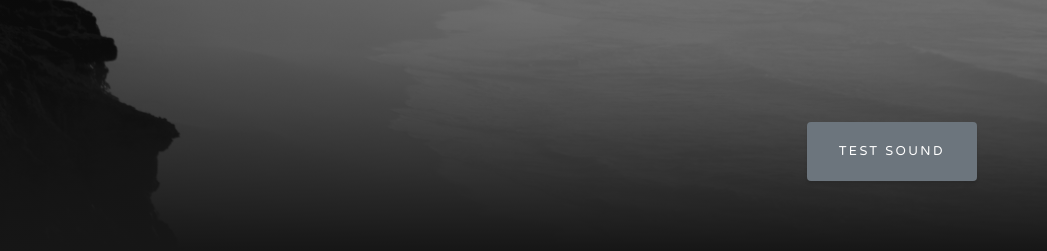
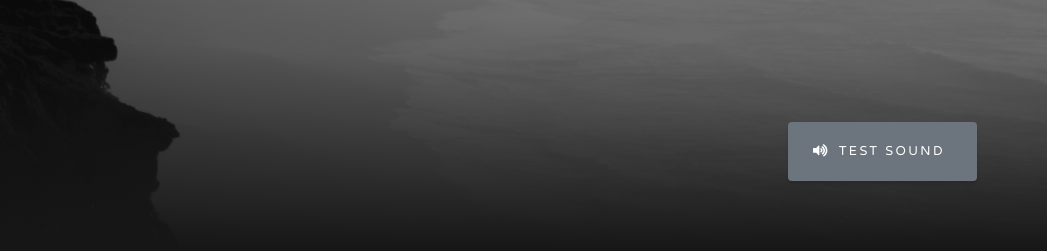
Before and after one commit to Cheetar/song_snapchat, a Django app: template web/app/song_snapchat/templates/snapchat/snap.html in a window 1280 px wide. Shown: the part 549-800 px from the top of the page, without its empty margins (233-1280 px from the left). Run offline with Django 3.2, Linux system fonts and the light colour scheme; the template is opened without the code that fills it, so the values that code supplies are empty; parts of the project's set-up code (start-up, migrations or seed data) failed here and were passed over; some libraries are stand-ins or nearby versions.

Commit message:
Added volume icon to test sound button

```diff
--- a/web/app/song_snapchat/static/snapchat/css/custom.css
+++ b/web/app/song_snapchat/static/snapchat/css/custom.css
@@ -31,6 +31,7 @@ body {
 
 .test-song-button{
   position: absolute; right: 50px; bottom: 50px;
+  padding-left: 25px;
 }
 
 .test-sound-text{
--- a/web/app/song_snapchat/templates/snapchat/snap.html
+++ b/web/app/song_snapchat/templates/snapchat/snap.html
@@ -33,7 +33,7 @@
     <audio id="test-sound-audio" src="{% static "snapchat/audio/guitar.mp3" %}" ></audio>
 
     <button class="btn song-tile test-song-button btn-secondary js-scroll-trigger" onclick="play_test()">
-      <span class="glyphicon glyphicon-volume-up" aria-hidden="true"></span><span class="test-sound-text">Test sound</span>
+      <span class="glyphicon glyphicon-volume-up" aria-hidden="true"></span><span class="test-sound-text"><i class="fas fa-volume-up"></i>&nbsp;&nbsp;Test sound</span>
     </button>
   </div>
 
```
